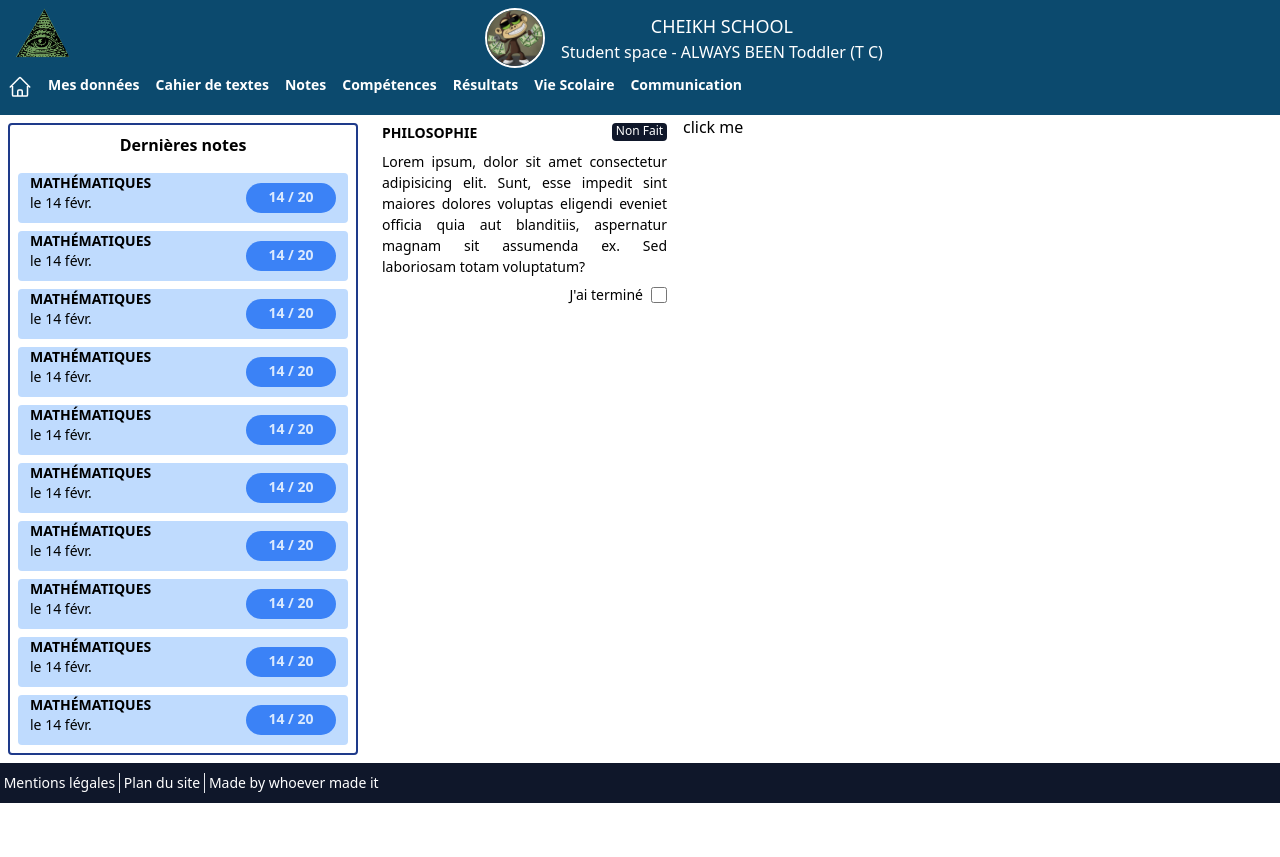
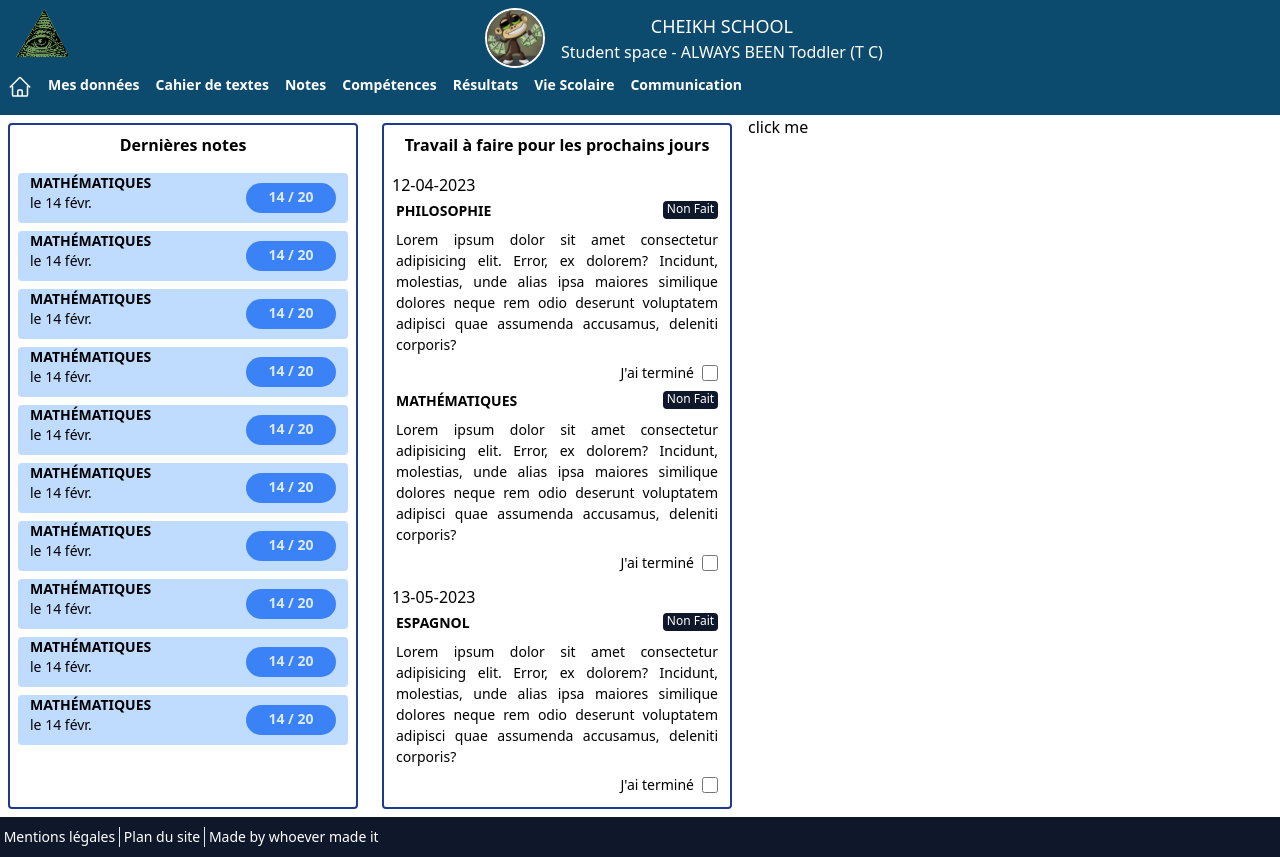
Before and after one commit to RealToddler/MyPronote, a Next.js app: page / in a window 1280 px wide. Before the commit the page ends 803 px from the top, so only its background shows below. Built offline with nearby package versions, Linux system fonts and the light colour scheme.

Commit message:
nexthomework cards

```diff
--- a/components/HomeworksCard.tsx
+++ b/components/HomeworksCard.tsx
@@ -1,19 +1,23 @@
-const HomeworksCard = () => {
-  // obj: {subject: string, date: string, content: string}
+const HomeworksCard = (obj: {
+  subject: string;
+  date: string;
+  content: string;
+  id: string;
+}) => {
+  const statusId: string = `hw${obj.id}-status`;
+  const contentId: string = `hw${obj.id}-content`;
+  const inputId: string = `hw${obj.id}-input`;
 
   const homeworkDone = () => {
-    // Get the input element
+    if (typeof window !== "undefined") {
+      const inputElement = document.getElementById(inputId) as HTMLInputElement;
+      const status = document.getElementById(statusId);
+      const content = document.getElementById(contentId);
 
-    if (typeof window !== "undefined") {
-      const inputElement = document.getElementById("hw0-input") as HTMLInputElement;
-      const status = document.getElementById("hw0-status");
-      const content = document.getElementById("hw0-content");
-
-      // Add an event listener to the input element to listen for changes
       inputElement?.addEventListener("change", () => {
         if (inputElement.checked) {
           status ? (status.innerText = "Fait") : null;
-          content ? (content.setAttribute("style", "display: none")) : null
+          content ? content.setAttribute("style", "display: none") : null;
         } else {
           status ? (status.innerText = "Non Fait") : null;
           content ? content.setAttribute("style", "display: initial") : null;
@@ -23,28 +27,23 @@ const HomeworksCard = () => {
   };
 
   return (
-    <div className="m-2 w-[285px] space-y-2">
+    <div className="w-full space-y-2 p-1">
       <div className="flex justify-between text-sm font-semibold">
-        {"philosophie".toUpperCase()}
+        {obj.subject.toUpperCase()}
         <div
-          id="hw0-status"
+          id={statusId}
           className="bg-slate-900 w-[55px] h-[18px] text-white font-normal text-xs text-center rounded"
         >
           Non Fait
         </div>
       </div>
-      <div id="hw0-content" className="text-[14px] text-justify">
-        Lorem ipsum, dolor sit amet consectetur adipisicing elit. Sunt, esse
-        impedit sint maiores dolores voluptas eligendi eveniet officia quia aut
-        blanditiis, aspernatur magnam sit assumenda ex. Sed laboriosam totam
-        voluptatum?
+      <div id={contentId} className="text-[14px] w-full text-justify">
+        {obj.content}
       </div>
-      <div
-        className="w-full flex justify-end items-center space-x-2 text-sm"
-      >
+      <div className="flex justify-end items-center space-x-2 text-sm">
         <span>J&apos;ai terminé </span>
         <input
-          id="hw0-input"
+          id={inputId}
           type="checkbox"
           className="h-[16px] w-[16px] accent-rose-500"
           onClick={homeworkDone}
--- /dev/null
+++ b/components/NextHomeworksCard.tsx
@@ -0,0 +1,51 @@
+import HomeworksCard from "./HomeworksCard";
+
+const NextHomeWorksCard = () => {
+  const hwContent =
+    "Lorem ipsum dolor sit amet consectetur adipisicing elit. Error, ex dolorem? Incidunt, molestias, unde alias ipsa maiores similique dolores neque rem odio deserunt voluptatem adipisci quae assumenda accusamus, deleniti corporis?";
+
+  const db = {
+    "12-04-2023": [
+      { subject: "philosophie", content: hwContent },
+      { subject: "mathématiques", content: hwContent },
+    ],
+    "13-05-2023": [{ subject: "espagnol", content: hwContent }],
+  };
+
+  const dates = Object.keys(db);
+
+  const sortHomeworks = (db: any, date: string, id: string) => {
+    let cards = [];
+    for (const elem of db[date]) {
+      cards.push(
+        <HomeworksCard
+          subject={elem.subject}
+          content={elem.content}
+          date={date}
+          id={id}
+        />
+      );
+      id += 1;
+    }
+    return cards;
+  };
+
+  return (
+    <div className="m-2 w-[350px] rounded border-2 border-blue-900">
+      <div className="p-2 text-base font-semibold text-center ">
+        Travail à faire pour les prochains jours
+      </div>
+      <div className="flex-row items-center p-2 space-y-2">
+        {dates.map((dates, index) => {
+          return (
+            <div key={index} id={dates.toString()}>
+              {dates} {sortHomeworks(db, dates, index.toString())}
+            </div>
+          );
+        })}
+      </div>
+    </div>
+  );
+};
+
+export default NextHomeWorksCard;
--- a/components/UserHeader.tsx
+++ b/components/UserHeader.tsx
@@ -1,7 +1,7 @@
 const UserHeader = () => {
   return (
     <div className="w-screen h-[40px] bg-sky-900 text-sm text-white font-semibold">
-      <div className="flex items-end h-full">
+      <div className="flex h-full">
         <a
           href=""
           className="px-2 border-b-4 h-full border-sky-900 hover:border-blue-300 text-center"
@@ -15,8 +15,8 @@ const UserHeader = () => {
             className="w-6 h-6"
           >
             <path
-              stroke-linecap="round"
-              stroke-linejoin="round"
+              strokeLinecap="round"
+              strokeLinejoin="round"
               d="M2.25 12l8.954-8.955c.44-.439 1.152-.439 1.591 0L21.75 12M4.5 9.75v10.125c0 .621.504 1.125 1.125 1.125H9.75v-4.875c0-.621.504-1.125 1.125-1.125h2.25c.621 0 1.125.504 1.125 1.125V21h4.125c.621 0 1.125-.504 1.125-1.125V9.75M8.25 21h8.25"
             />
           </svg>
--- a/pages/index.tsx
+++ b/pages/index.tsx
@@ -3,6 +3,7 @@ import HomeworksCard from "components/HomeworksCard";
 import Header from "components/Header";
 import Footer from "components/Footer";
 import StudentHeader from "components/UserHeader";
+import NextHomeWorksCard from "components/NextHomeworksCard";
 
 export default function Home() {
   return (
@@ -13,10 +14,10 @@ export default function Home() {
         userInfo="ALWAYS BEEN Toddler (T C)"
         userImage="toddler pfp.png"
       />
-      <StudentHeader/>
+      <StudentHeader />
       <div className="flex space-x-4">
         <LastGradesCard />
-        <HomeworksCard />
+        <NextHomeWorksCard />
         <a href="login">click me</a>
       </div>
       <Footer />
```
